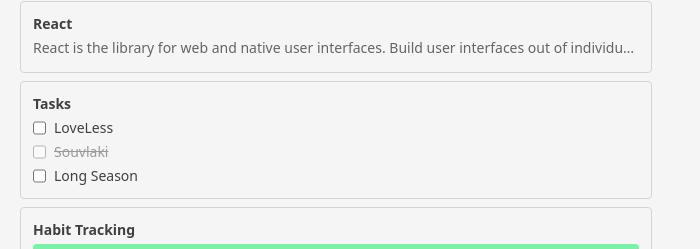
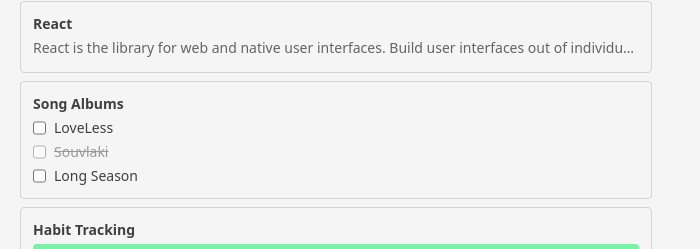
Before and after one commit to burhanudinrabbani666/task-management, a React (Vite) app: page / in a window 1280 px wide. Shown: the part 155-404 px from the top of the page, without its empty margins (0-700 px from the left). Built offline with nearby package versions, Linux system fonts and the light colour scheme.

Commit message:
fix album component

```diff
--- /dev/null
+++ b/src/components/album.tsx
@@ -0,0 +1,42 @@
+type Album = {
+  id: number;
+  title: string;
+  isDone: boolean;
+};
+
+type Albums = Album[];
+
+const albumData: Albums = [
+  { id: 1, title: "LoveLess", isDone: false },
+  { id: 2, title: "Souvlaki", isDone: true },
+  { id: 3, title: "Long Season", isDone: false },
+];
+
+export function Albums() {
+  return (
+    <div className="border border-neutral-300 p-3 rounded-sm flex flex-col gap-1">
+      <h3 className="font-semibold ">Song Albums</h3>
+      <ul className="flex flex-col gap-1">
+        {albumData.map((album) => (
+          <AlbumItem key={album.id} album={album} />
+        ))}
+      </ul>
+    </div>
+  );
+}
+
+export function AlbumItem({ album }: { album: Album }) {
+  if (album.isDone) {
+    return (
+      <li className="opacity-50 line-through flex gap-2">
+        <input type="checkbox" /> {album.title}
+      </li>
+    );
+  }
+
+  return (
+    <li className="flex gap-2">
+      <input type="checkbox" /> {album.title}
+    </li>
+  );
+}
--- a/src/components/task.tsx
+++ /dev/null
@@ -1,43 +0,0 @@
-const listening = [
-  { id: 1, albumName: "LoveLess", isDone: false },
-  { id: 2, albumName: "Souvlaki", isDone: true },
-  { id: 3, albumName: "Long Season", isDone: false },
-];
-
-export function Tasks() {
-  return (
-    <div className="border border-neutral-300 p-3 rounded-sm flex flex-col gap-1">
-      <h3 className="font-semibold ">Tasks</h3>
-      <ul className="flex flex-col gap-1">
-        {listening.map((taskAlbum) => (
-          <TaskItem
-            key={taskAlbum.id}
-            title={taskAlbum.albumName}
-            isDone={taskAlbum.isDone}
-          />
-        ))}
-      </ul>
-    </div>
-  );
-}
-
-export function TaskItem({
-  title,
-  isDone,
-}: {
-  title: string;
-  isDone: boolean;
-}) {
-  if (isDone) {
-    return (
-      <li className="opacity-50 line-through flex gap-2">
-        <input type="checkbox" /> {title}
-      </li>
-    );
-  }
-  return (
-    <li className="flex gap-2">
-      <input type="checkbox" /> {title}
-    </li>
-  );
-}
--- a/src/components/work-tab.tsx
+++ b/src/components/work-tab.tsx
@@ -1,5 +1,5 @@
 import { Notes } from "./note";
-import { Tasks } from "./task";
+import { Albums } from "./album";
 import { Habits } from "./habit";
 
 export function WorkTab() {
@@ -10,7 +10,7 @@
       <div id="content-box" className="w-full">
         <div className="flex flex-col gap-2">
           <Notes />
-          <Tasks />
+          <Albums />
           <Habits />
         </div>
       </div>
```
